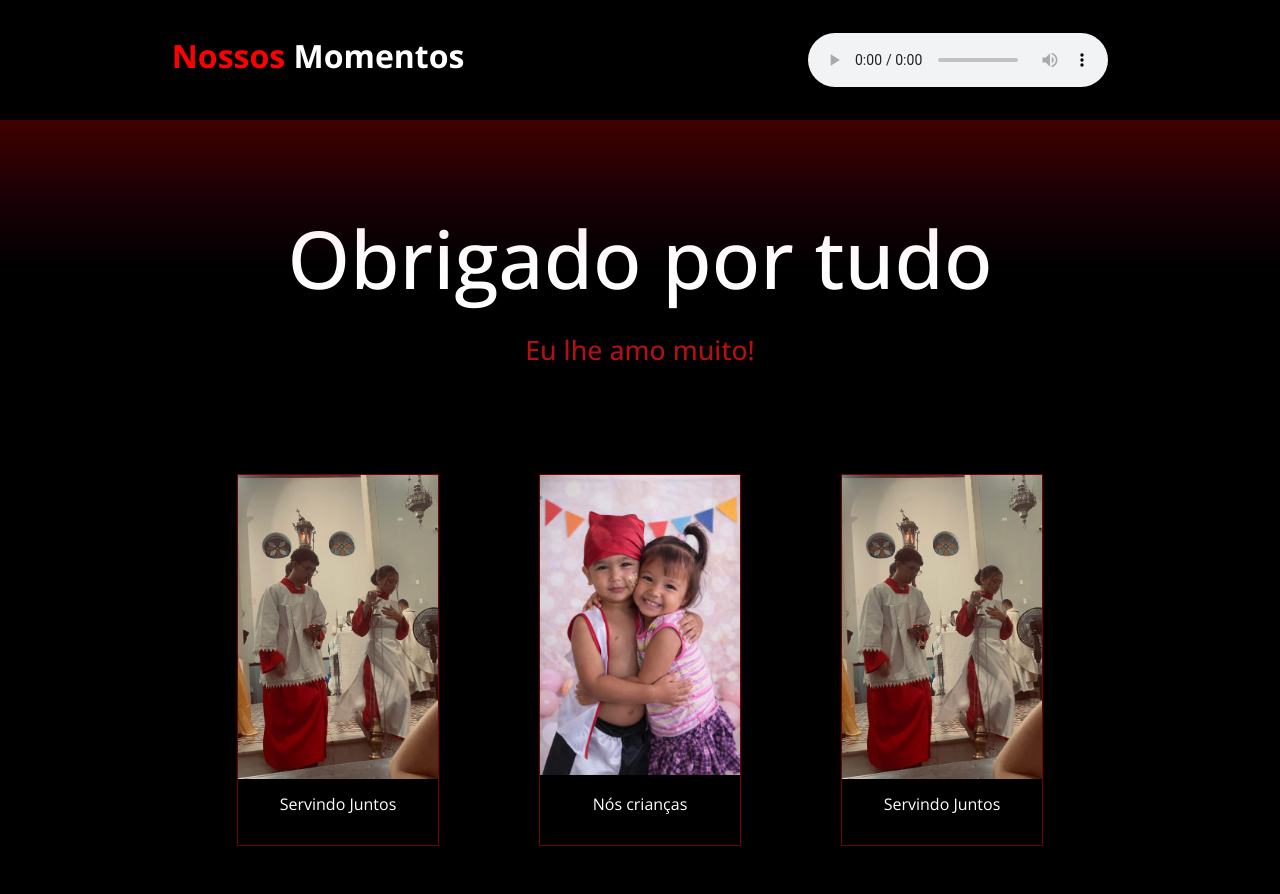
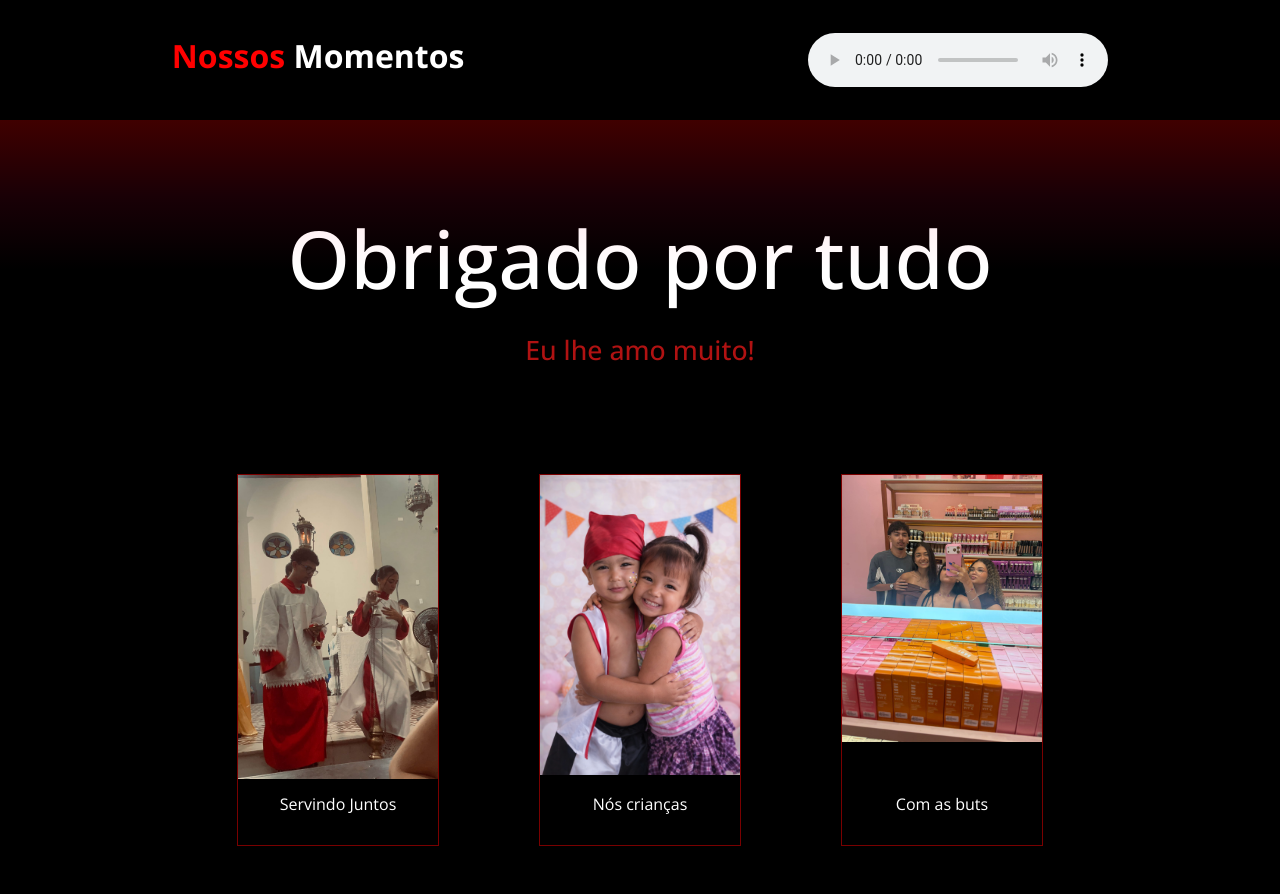
Before and after one commit to rafamoreira11/birthday, a React (Vite) app in the folder birthday-mariana/: page /gallery in a window 1280 px wide. Shown: the top 894 px of the page. Built offline with nearby package versions, Linux system fonts and the light colour scheme.

Commit message:
Adicionano nova foto

```diff
--- a/birthday-mariana/src/pages/gallery/index.jsx
+++ b/birthday-mariana/src/pages/gallery/index.jsx
@@ -2,6 +2,7 @@ import './style.css'
 import MusicaST from '../../assets/musicaST.mp3'
 import CutePhoto from '../../assets/CutePhoto.png'
 import Coroinhas from '../../assets/Coroinhas.jpeg'
+import Buts from '../../assets/buts.jpg'
 
 function Gallery() {
 
@@ -24,8 +25,8 @@ function Gallery() {
             <p className="picture-description">Nós crianças</p>
           </article>
           <article className='picture-container'>
-            <img src={Coroinhas} className='img-picture'/>
-            <p className="picture-description">Servindo Juntos</p>
+            <img src={Buts} className='img-picture'/>
+            <p className="picture-description">Com as buts</p>
           </article>
           <article className='picture-container'>
             <img src={CutePhoto} className='img-picture'/>
```
Also changed, not shown: birthday-mariana/src/assets/buts.jpg (added).
